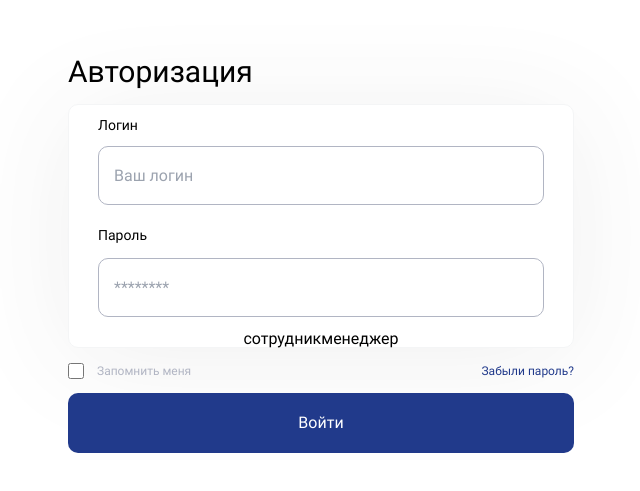
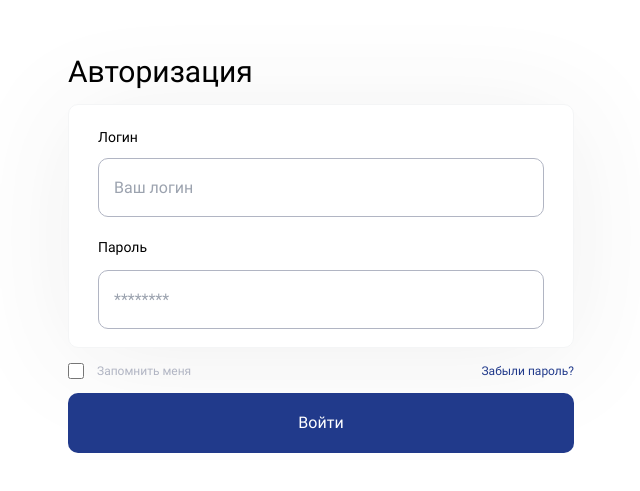
Before and after one commit to jintonick/SigmaBank, a React (Create React App) app: page / in a window 1280 px wide. Shown: the part 159-650 px from the top of the page, without its empty margins (319-959 px from the left). Built offline with nearby package versions, Linux system fonts and the light colour scheme.

Commit message:
first commit

```diff
--- a/src/components/autorization/authorization.tsx
+++ b/src/components/autorization/authorization.tsx
@@ -73,10 +73,6 @@ function Authorization() {
                                 />
                                 <div className="bg-[#000000] w-[276px] h-[1px] sm:hidden"></div>
                             </div>
-                            <div>
-                                <button onClick={handleEmployeeClick}>сотрудник</button>
-                                <button onClick={handleManagerClick}>менеджер</button>
-                            </div>
                         </div>
                     </div>
                     <div className="flex justify-center">
```
